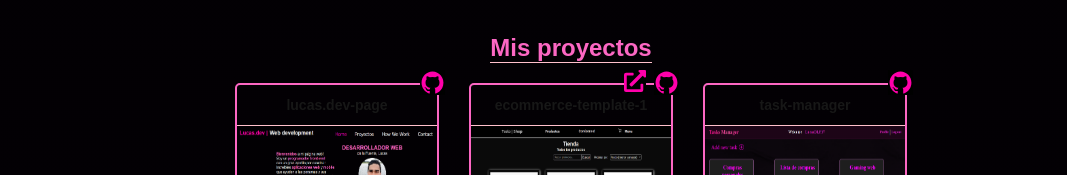
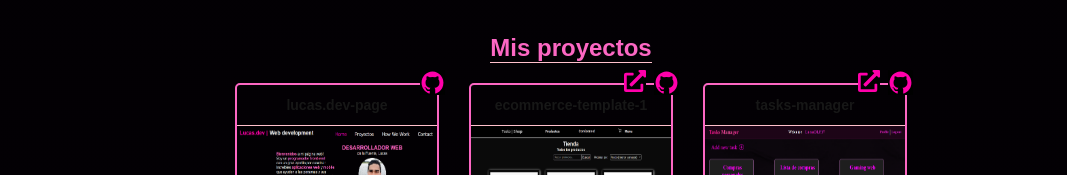
Before and after one commit to Lucano17/lucas.dev-page, a Next.js app: page / in a window 1280 px wide. Shown: the part 552-727 px from the top of the page, without its empty margins (69-1136 px from the left). Built offline with nearby package versions, Linux system fonts and the light colour scheme.

Commit message:
seed.ts tasks-manager webLink

```diff
--- a/src/seed/seed.ts
+++ b/src/seed/seed.ts
@@ -42,9 +42,9 @@ export const projects: ProjectsData = {
         },
         {
             "id": 3,
-            "title": "task-manager",
+            "title": "tasks-manager",
             "gitHubLink": "https://github.com/Lucano17/task-manager",
-            "webLink": "",
+            "webLink": "https://task-manager-sigma-two-21.vercel.app/",
             "images": ["task-manager.image1.png"],
             "description": "Una TO-DO app hecha con react y express, donde puedes crear una lista de lo que necesites! Desde productos para comprar, actividades a realizar, personas, objetivos y más!",
             "techsUsed": [
```
